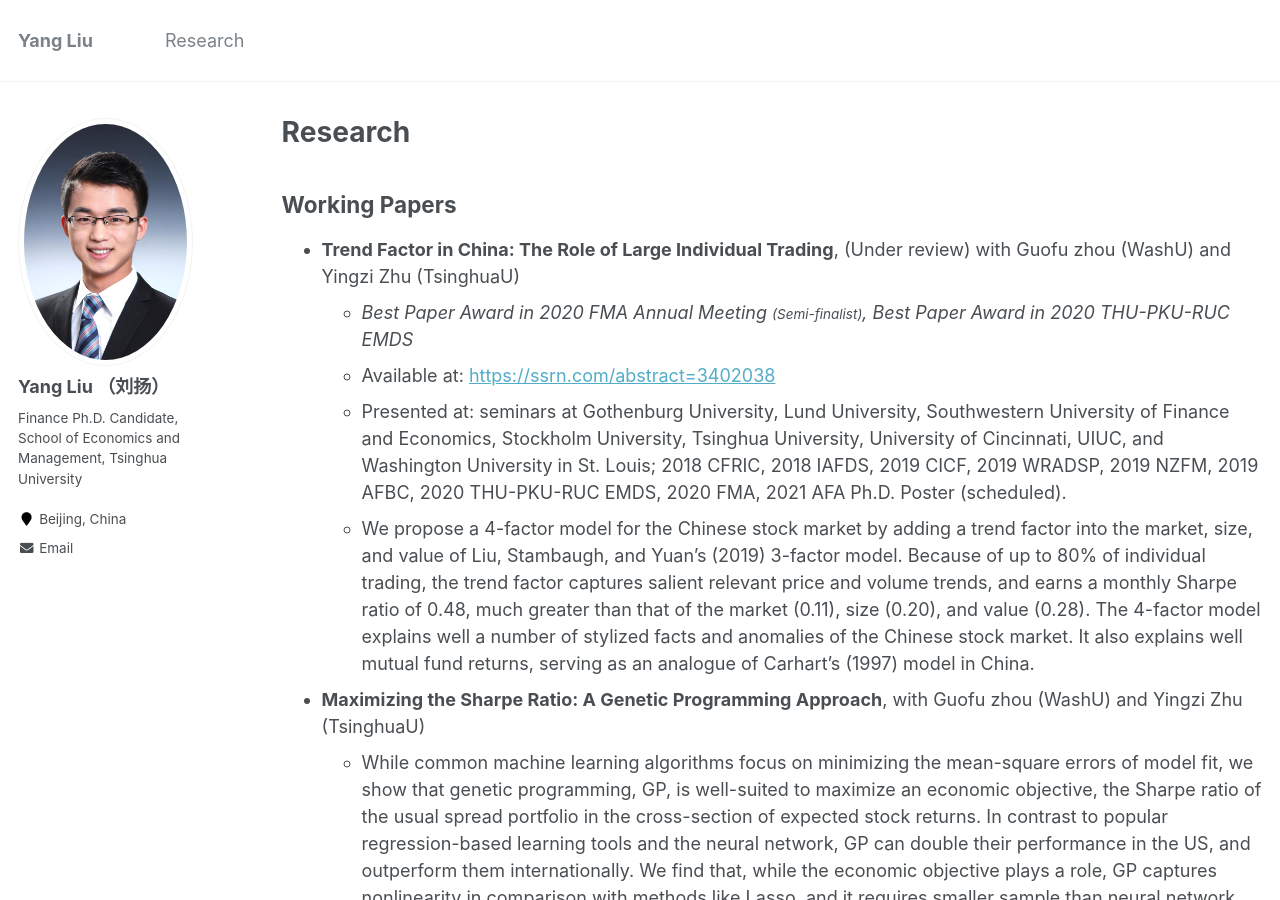
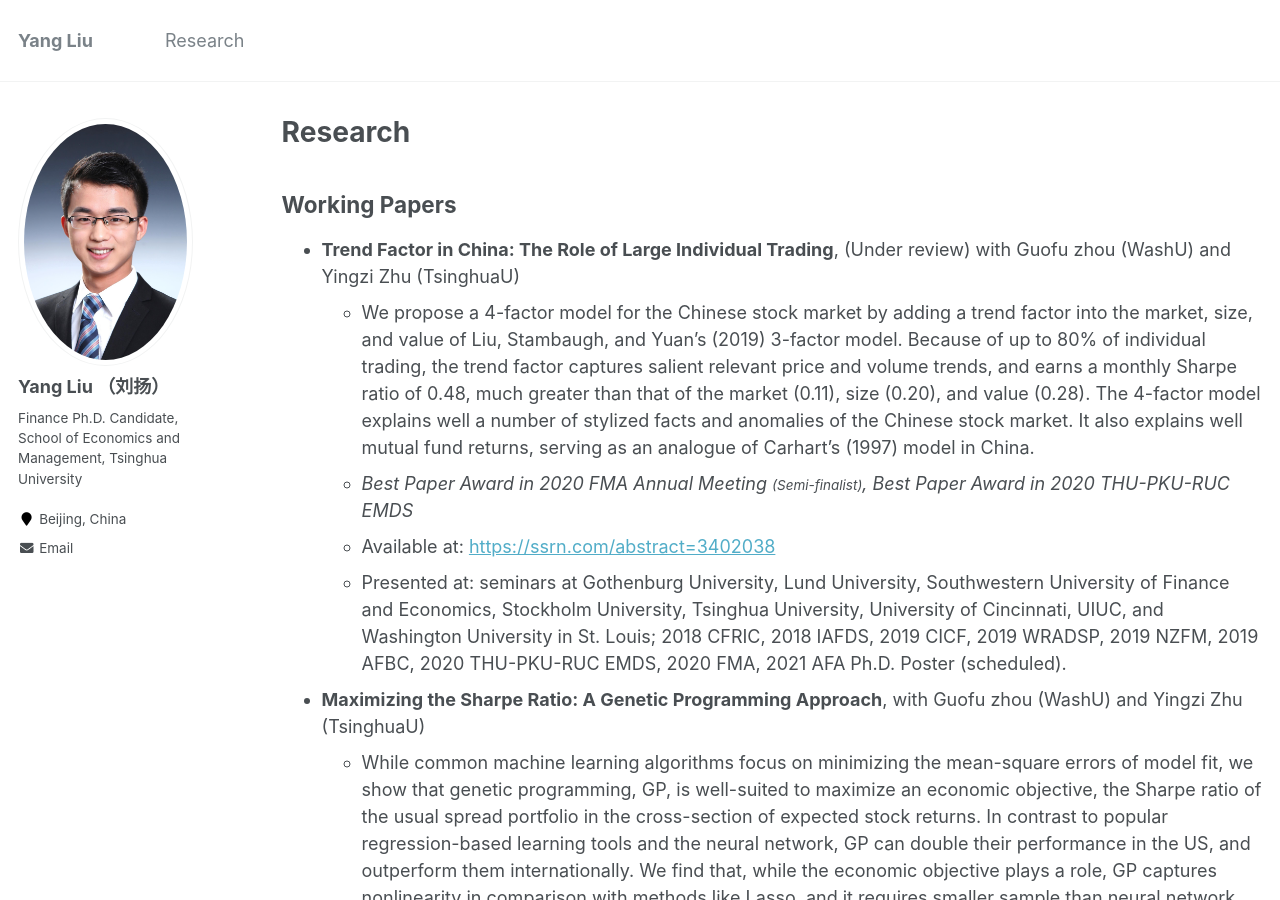
Before and after one commit to yangliu-finance/yangliu-finance.github.io, a Jekyll site: the page built from _pages/research.md, in a window 1280 px wide and 900 px high. Built offline with Jekyll 4.4.1, drawn with Linux system fonts in a browser that asks for light colours.

```diff
--- a/_pages/research.md
+++ b/_pages/research.md
@@ -10,14 +10,15 @@ Working Papers
 ------
 
 + **Trend Factor in China: The Role of Large Individual Trading**, (Under review) with Guofu zhou (WashU) and Yingzi Zhu (TsinghuaU)
-  + *Best Paper Award in 2020 FMA Annual Meeting <small>(Semi-finalist)</small>, Best Paper Award in 2020 THU-PKU-RUC EMDS*
-  + Available at: [https://ssrn.com/abstract=3402038](https://ssrn.com/abstract=3402038)
-  + Presented at: seminars at Gothenburg University, Lund University, Southwestern University of Finance and Economics, Stockholm University, Tsinghua University, University of Cincinnati, UIUC, and Washington University in St. Louis; 2018 CFRIC, 2018 IAFDS, 2019 CICF, 2019 WRADSP, 2019 NZFM, 2019 AFBC, 2020 THU-PKU-RUC EMDS, 2020 FMA, 2021 AFA Ph.D. Poster (scheduled).
   + We propose a 4-factor model for the Chinese stock market by adding a trend factor into the market, size, and value of Liu, Stambaugh, and Yuan's (2019)
   3-factor model. Because of up to 80% of individual trading, the trend factor captures salient relevant price and volume trends,
   and earns a monthly Sharpe ratio of 0.48, much greater than that of the market (0.11), size (0.20), and value (0.28).
   The 4-factor model explains well a number of stylized facts and anomalies of the Chinese stock market. It also explains well mutual fund returns,
   serving as an analogue of Carhart’s (1997) model in China.
+  + *Best Paper Award in 2020 FMA Annual Meeting <small>(Semi-finalist)</small>, Best Paper Award in 2020 THU-PKU-RUC EMDS*
+  + Available at: [https://ssrn.com/abstract=3402038](https://ssrn.com/abstract=3402038)
+  + Presented at: seminars at Gothenburg University, Lund University, Southwestern University of Finance and Economics, Stockholm University, Tsinghua University, University of Cincinnati, UIUC, and Washington University in St. Louis; 2018 CFRIC, 2018 IAFDS, 2019 CICF, 2019 WRADSP, 2019 NZFM, 2019 AFBC, 2020 THU-PKU-RUC EMDS, 2020 FMA, 2021 AFA Ph.D. Poster (scheduled).
+
 
 
 
```
